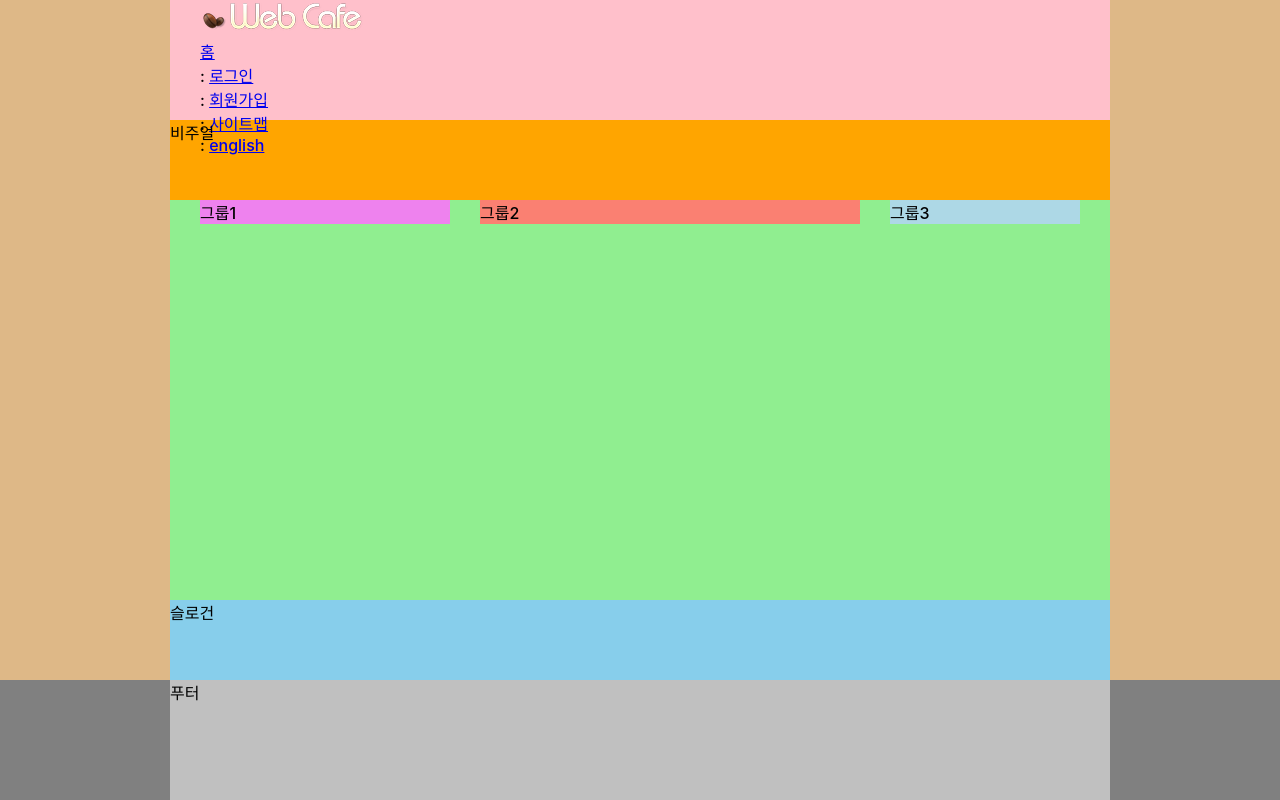
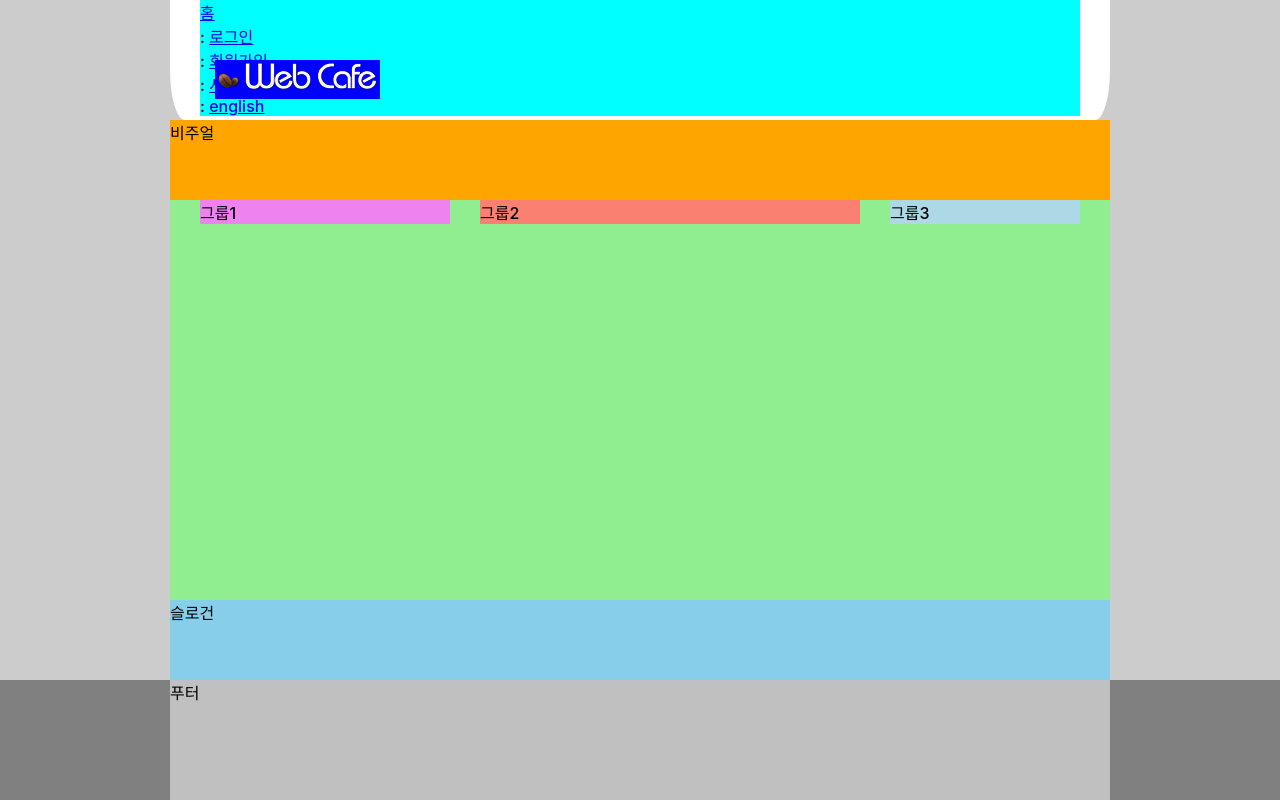
Before and after one commit to djswns7/HTML5, a plain HTML site: page HTML5/index.html in a window 1280 px wide. Drawn offline with Linux system fonts and the light colour scheme; a web font is replaced by a local one.

Commit message:
로고 배치완료

```diff
--- a/HTML5/styles/style.css
+++ b/HTML5/styles/style.css
@@ -14,7 +14,7 @@
 
 /* 본문 스타일 영역 */
 body{
-  background-color: burlywood;
+  background-color: #ccc;
   font-family: "Pretendard Variable", Pretendard, -apple-system, BlinkMacSystemFont, system-ui, Roboto, "Helvetica Neue", "Segoe UI", "Apple SD Gothic Neo", "Noto Sans KR", "Malgun Gothic", "Apple Color Emoji", "Segoe UI Emoji", "Segoe UI Symbol", sans-serif;
 
   font-weight: 500;
@@ -23,16 +23,31 @@ body{
 /* 레이아웃 */
 .header, .visual, .main, .slogan, .footer-inner{
   width: 940px;
-  box-sizing: border-box; /**/
   margin: 0 auto;
 
 }
 
 /* 헤더 영역 */
 .header{
-  background-color: pink;
+  background-color: #fff;
   padding:0 30px;
   height: 15vh;
+  border-radius: 0 0 15px 15px / 0 0 50px 50px;
+  position: relative;
+}
+
+/* 로고 */
+.logo{
+  background-color: blue;
+  position: absolute;
+  left: 45px;
+  top: 60px;
+}
+
+/* 텍스트 링크 모음 */
+.member{
+  background-color:  aqua;
+
 }
 
 
```
